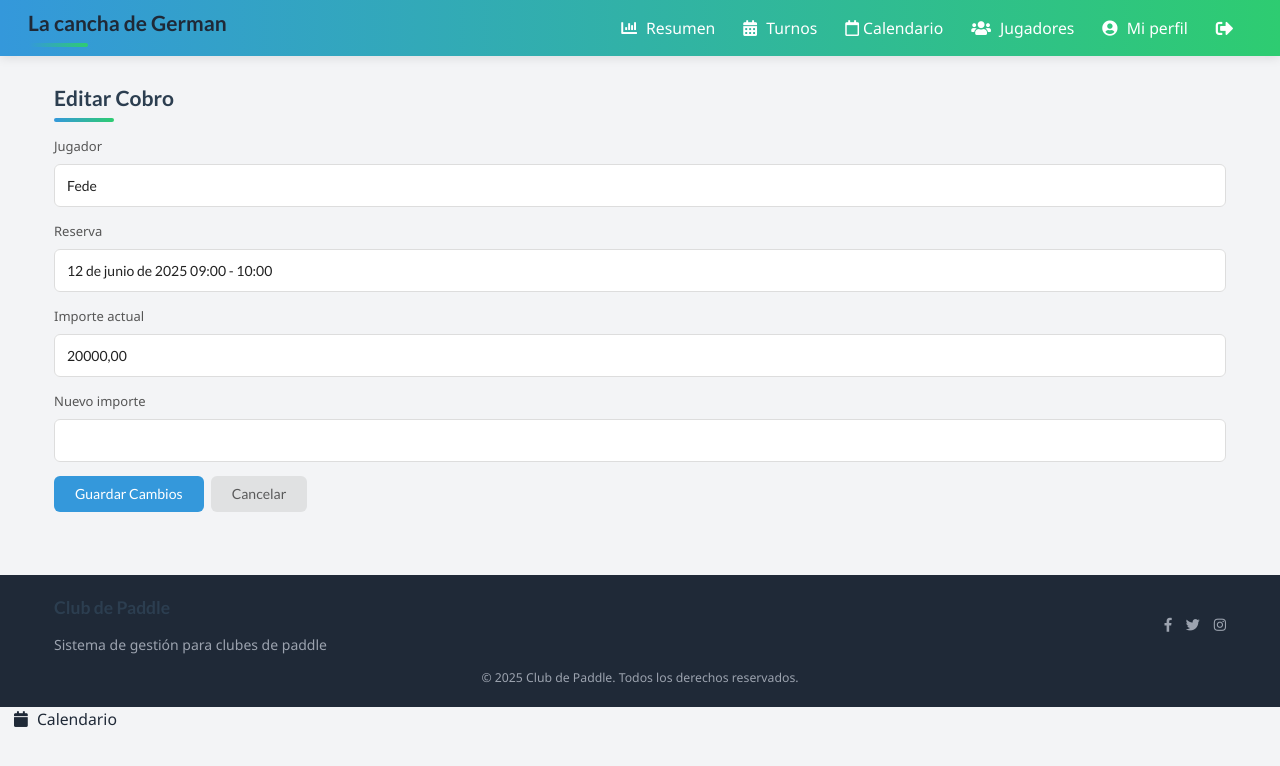
After one commit to gadiazsaavedra/paddle-club-administration, a Django app: page /editar-cobro/1/ in a window 1280 px wide. The commit adds this page. Shown: the top 766 px of the page. Run offline with Django 4.2, Linux system fonts and the light colour scheme; data comes from the database, SQL or seed files in the repository; both versions use the stored data as it was after the commit; some libraries are stand-ins or nearby versions.

Commit message:
acceder a la edición/eliminación de cobros desde la interfaz de gestión de pagos, de forma robusta y centralizada.

```diff
--- /dev/null
+++ b/padel_admin/templates/editar_cobro.html
@@ -0,0 +1,29 @@
+{% extends 'base.html' %}
+{% block title %}Editar Cobro{% endblock %}
+{% block content %}
+<h1 class="text-2xl font-bold mb-4">Editar Cobro</h1>
+{% if mensaje %}
+  <div class="ui message error">{{ mensaje }}</div>
+{% endif %}
+<form method="POST" class="ui form">
+  {% csrf_token %}
+  <div class="field">
+    <label>Jugador</label>
+    <input type="text" value="{{ cobrament.jugador.nom }} {{ cobrament.jugador.cognom }}" readonly>
+  </div>
+  <div class="field">
+    <label>Reserva</label>
+    <input type="text" value="{{ cobrament.reserva.fecha }} {{ cobrament.reserva.hora_inicio }} - {{ cobrament.reserva.hora_fin }}" readonly>
+  </div>
+  <div class="field">
+    <label>Importe actual</label>
+    <input type="text" value="{{ cobrament.importe }}" readonly>
+  </div>
+  <div class="field">
+    <label>Nuevo importe</label>
+    <input type="number" name="nuevo_importe" step="0.01" min="0" max="1000000" required>
+  </div>
+  <button class="ui primary button" type="submit">Guardar Cambios</button>
+  <a href="{% url 'lista_cobraments' data=cobrament.reserva.fecha id_jugador=cobrament.jugador.id_jugador %}" class="ui button">Cancelar</a>
+</form>
+{% endblock %}
--- a/padel_admin/urls.py
+++ b/padel_admin/urls.py
@@ -1,5 +1,6 @@
 from django.urls import path
 from padel_admin.views_estadisticas import estadisticas_reservas
+from padel_admin import views
 
 urlpatterns = [
     # ...existing url patterns...
@@ -7,4 +8,6 @@ urlpatterns = [
 
 urlpatterns += [
     path("estadisticas/", estadisticas_reservas, name="estadisticas_reservas"),
+    path("editar-cobro/<int:id_cobro>/", views.editar_cobro, name="editar_cobro"),
+    path("eliminar-cobro/<int:id_cobro>/", views.eliminar_cobro, name="eliminar_cobro"),
 ]
--- a/padel_admin/views.py
+++ b/padel_admin/views.py
@@ -18,6 +18,7 @@ from django.contrib import messages
 from django.core.exceptions import ObjectDoesNotExist, MultipleObjectsReturned
 import logging
 from decimal import Decimal, InvalidOperation, localcontext
+from django.urls import reverse
 
 
 def landing(request):
@@ -747,3 +748,121 @@ def crear_reserva_util(
     )
     reserva.save()
     return reserva, None
+
+
+def editar_cobro_util(cobrament, nuevo_importe, request):
+    """Centraliza la lógica de validación y edición de cobros. Devuelve (cobrament_editado, error_message)"""
+    acceso = request.COOKIES.get("acceso")
+    if not acceso:
+        return None, "No hay sesión de recepcionista activa."
+    try:
+        rec = Recepcionista.objects.get(DNI=acceso)
+    except Recepcionista.DoesNotExist:
+        return None, "Recepcionista no encontrado. Inicie sesión nuevamente."
+    try:
+        nuevo_importe = Decimal(str(nuevo_importe))
+        if not nuevo_importe.is_finite() or nuevo_importe < 0:
+            return None, "Importe no válido (NaN/Infinito/Negativo)."
+        if abs(nuevo_importe) >= Decimal("1000000.01"):
+            return (
+                None,
+                f"El importe final ({nuevo_importe}) excede el máximo permitido de 1,000,000.00.",
+            )
+        nuevo_importe = nuevo_importe.quantize(Decimal("0.01"), rounding="ROUND_FLOOR")
+    except Exception as e:
+        return None, f"Error al validar el importe: {str(e)}."
+    try:
+        importe_anterior = cobrament.importe
+        cobrament.importe = nuevo_importe
+        cobrament.recepcionista = rec
+        cobrament.save()
+        from .models import HistoricoReserva
+
+        HistoricoReserva.objects.create(
+            reserva=cobrament.reserva,
+            jugador=cobrament.jugador,
+            accion="edicion_pago",
+            importe=nuevo_importe,
+            detalles=f"Edición de cobro: de {importe_anterior} a {nuevo_importe} por {rec.nombre if hasattr(rec, 'nombre') else rec.DNI}",
+        )
+        return cobrament, None
+    except Exception as e:
+        return None, f"Error al editar el cobro: {str(e)}."
+
+
+def eliminar_cobro_util(cobrament, request):
+    """Centraliza la lógica de eliminación de cobros y registro en histórico. Devuelve (True, error_message)"""
+    acceso = request.COOKIES.get("acceso")
+    if not acceso:
+        return False, "No hay sesión de recepcionista activa."
+    try:
+        rec = Recepcionista.objects.get(DNI=acceso)
+    except Recepcionista.DoesNotExist:
+        return False, "Recepcionista no encontrado. Inicie sesión nuevamente."
+    try:
+        from .models import HistoricoReserva
+
+        HistoricoReserva.objects.create(
+            reserva=cobrament.reserva,
+            jugador=cobrament.jugador,
+            accion="eliminacion_pago",
+            importe=cobrament.importe,
+            detalles=f"Cobro eliminado por {rec.nombre if hasattr(rec, 'nombre') else rec.DNI}",
+        )
+        cobrament.delete()
+        return True, None
+    except Exception as e:
+        return False, f"Error al eliminar el cobro: {str(e)}."
+
+
+def editar_cobro(request, id_cobro):
+    try:
+        cobrament = Cobrament.objects.get(id=id_cobro)
+    except Cobrament.DoesNotExist:
+        return render(
+            request, "lista_cobraments.html", {"mensaje": "Cobro no encontrado."}
+        )
+    if request.method == "POST":
+        nuevo_importe = request.POST.get("nuevo_importe")
+        cobrament_editado, error = editar_cobro_util(cobrament, nuevo_importe, request)
+        if error:
+            return render(
+                request, "editar_cobro.html", {"mensaje": error, "cobrament": cobrament}
+            )
+        return redirect(
+            reverse(
+                "lista_cobraments",
+                kwargs={
+                    "data": cobrament.reserva.fecha,
+                    "id_jugador": cobrament.jugador.id_jugador,
+                },
+            )
+        )
+    return render(request, "editar_cobro.html", {"cobrament": cobrament})
+
+
+def eliminar_cobro(request, id_cobro):
+    try:
+        cobrament = Cobrament.objects.get(id=id_cobro)
+    except Cobrament.DoesNotExist:
+        return render(
+            request, "lista_cobraments.html", {"mensaje": "Cobro no encontrado."}
+        )
+    if request.method == "POST":
+        ok, error = eliminar_cobro_util(cobrament, request)
+        if error:
+            return render(
+                request,
+                "eliminar_cobro.html",
+                {"mensaje": error, "cobrament": cobrament},
+            )
+        return redirect(
+            reverse(
+                "lista_cobraments",
+                kwargs={
+                    "data": cobrament.reserva.fecha,
+                    "id_jugador": cobrament.jugador.id_jugador,
+                },
+            )
+        )
+    return render(request, "eliminar_cobro.html", {"cobrament": cobrament})
```
Also changed, not shown: padel_admin/templates/eliminar_cobro.html (added, +17 -0 lines), padel_admin/templates/lista_cobraments.html (+27 -0 lines), db.sqlite3.
